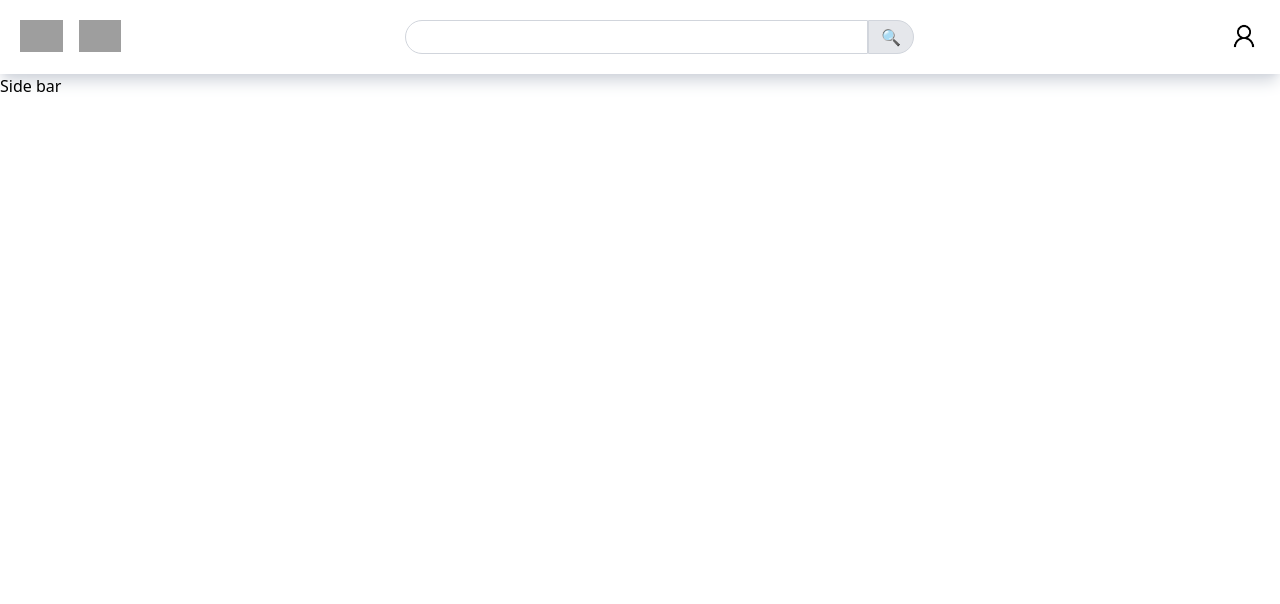
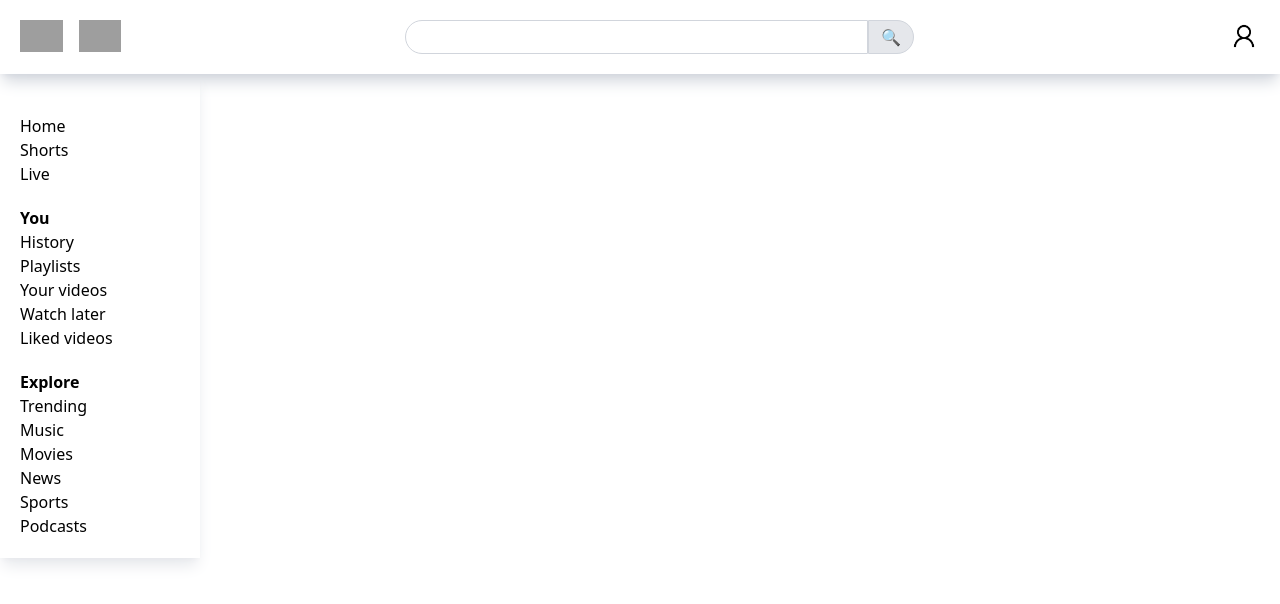
Before and after one commit to curly-talez/youtube, a React (Vite) app: page / in a window 1280 px wide. Shown: the top 604 px of the page. Built offline with nearby package versions, Linux system fonts and the light colour scheme; grey boxes are pictures that could not be loaded.

Commit message:
created sidebar component

```diff
--- a/src/components/Sidebar.tsx
+++ b/src/components/Sidebar.tsx
@@ -1,5 +1,31 @@
 const Sidebar = () => {
-  return <h1> Side bar</h1>;
+  return (
+    <div className="shadow-lg p-5 shadow-gray-200 w-50">
+      <ul className="pt-5 ">
+        <li>Home</li>
+        <li>Shorts</li>
+        <li>Live</li>
+      </ul>
+
+      <h1 className="font-bold pt-5"> You</h1>
+      <ul>
+        <li>History</li>
+        <li>Playlists</li>
+        <li>Your videos</li>
+        <li>Watch later</li>
+        <li>Liked videos</li>
+      </ul>
+      <h1 className="font-bold pt-5">Explore</h1>
+      <ul>
+        <li>Trending</li>
+        <li>Music</li>
+        <li>Movies</li>
+        <li>News</li>
+        <li>Sports</li>
+        <li>Podcasts</li>
+      </ul>
+    </div>
+  );
 };
 
 export default Sidebar;
```
